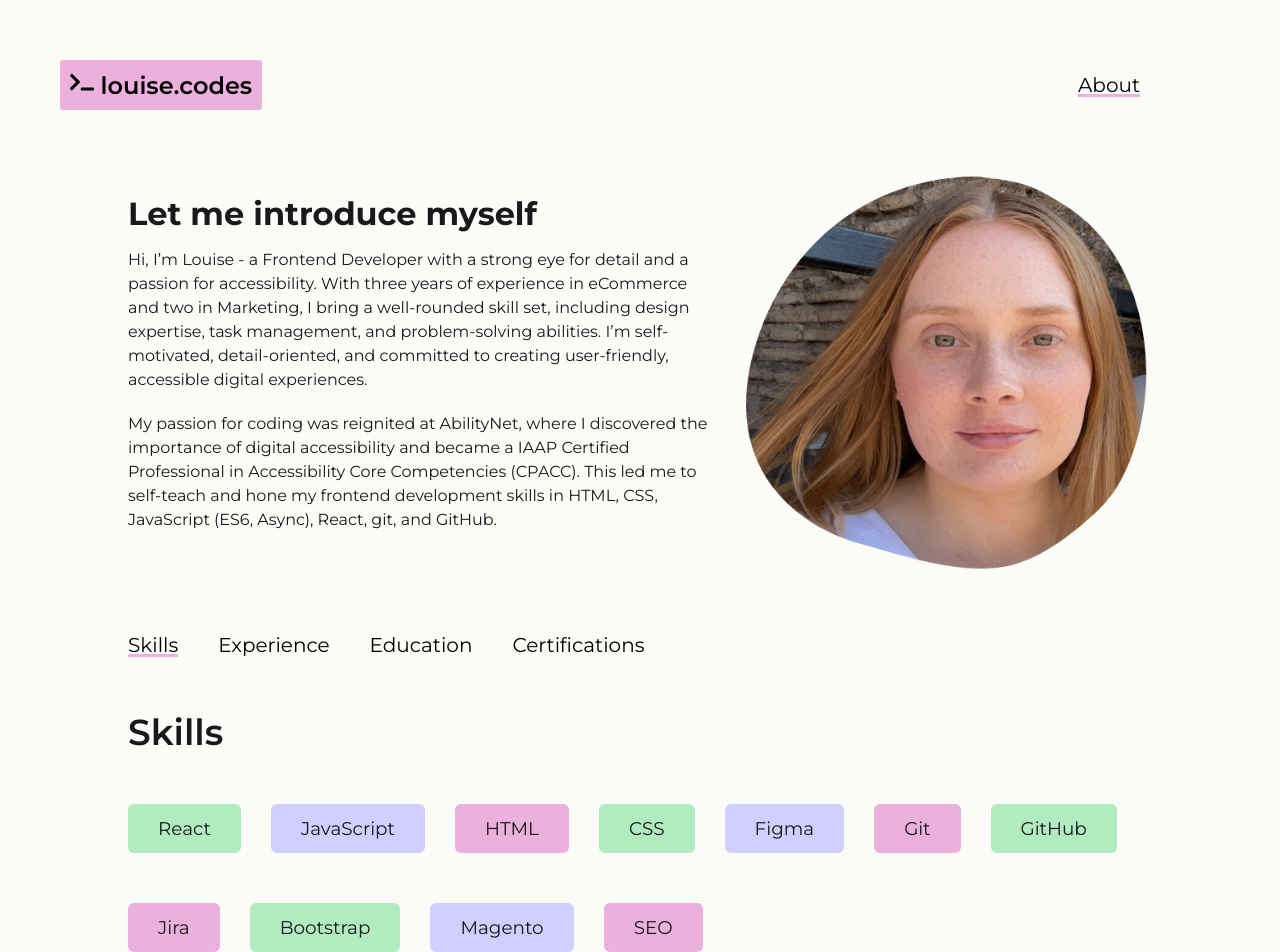
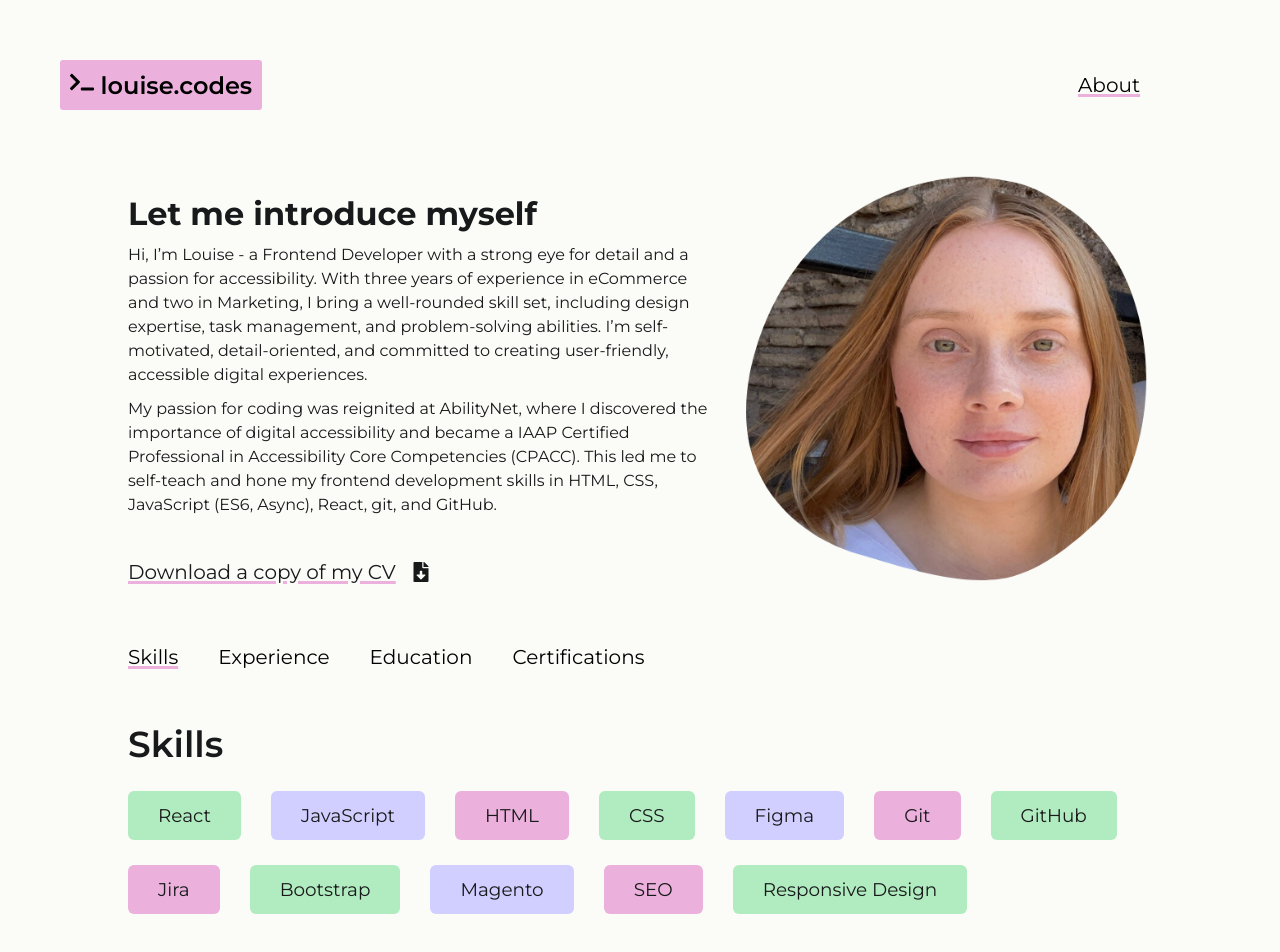
Before and after one commit to louiseka/portfolio, a React (Vite) app: page /about in a window 1280 px wide. Shown: the top 952 px of the page. Built offline with nearby package versions, Linux system fonts and the light colour scheme.

Commit message:
Updates to styling and content

```diff
--- a/src/components/AboutLayout.jsx
+++ b/src/components/AboutLayout.jsx
@@ -1,5 +1,5 @@
 import { Outlet, NavLink, Link } from "react-router"
-import { FaArrowRight } from "react-icons/fa"
+import { FaFileDownload } from "react-icons/fa"
 
 export default function AboutLayout() {
     return (
@@ -10,18 +10,12 @@ export default function AboutLayout() {
                     <div className="hero-text">
                         <h1>Let me introduce myself</h1>
                         <p>Hi, I’m Louise - a Frontend Developer with a strong eye for detail and a passion for accessibility. With three years of experience in eCommerce and two in Marketing, I bring a well-rounded skill set, including design expertise, task management, and problem-solving abilities. I’m self-motivated, detail-oriented, and committed to creating user-friendly, accessible digital experiences. </p>
-                        <p>My passion for coding was reignited at AbilityNet, where I discovered the importance of digital accessibility and became a IAAP Certified Professional in Accessibility Core Competencies (CPACC). This led me to self-teach and hone my frontend development skills in HTML, CSS, JavaScript (ES6, Async), React, git, and GitHub. </p>
+                        <p>My passion for coding was reignited at AbilityNet, where I discovered the importance of digital accessibility and became a IAAP Certified Professional in Accessibility Core Competencies (CPACC). This led me to self-teach and hone my frontend development skills in HTML, CSS, JavaScript (ES6, Async), React, git, and GitHub. <a className="medium-cta-link" href="/assets/CV-Louise-Aldridge.pdf" target="_blank">Download a copy of my CV <FaFileDownload className="icon" /> </a> </p>
 
                     </div>
 
                     <img className="profile-img" src="/assets/louise-profile.png" alt="Profile image of Louise smiling" />
                 </div>
-
-
-
-
-
-
 
                 <nav className="about-nav">
                     <NavLink to="." end className={({ isActive }) => (isActive ? 'nav-active' : "")}>Skills</NavLink>
--- a/src/index.css
+++ b/src/index.css
@@ -57,7 +57,7 @@ h4 {
 }
 
 p {
-    margin: 15px 0 25px;
+    margin: 10px 0 2px;
 }
 
 .small-text {
@@ -322,15 +322,10 @@ a[href^="mailto:"] {
 .skills-container {
     max-width: 50%;
     display: flex;
-    margin: 50px 0 0;
-
-}
-
-.skills-container {
+    margin: 25px 0;
     justify-content: flex-start;
     gap: 30px
 }
-
 
 .pink-label,
 .green-label,
@@ -339,6 +334,7 @@ a[href^="mailto:"] {
     border-radius: 6px;
     margin: 0;
     font-size: 1.15rem;
+    white-space: nowrap;
 }
 
 .pink-label {
@@ -510,7 +506,7 @@ a[href^="mailto:"] {
     }
 
     .about-section p {
-        margin: 10px 0;
+        margin: 5px 0;
     }
 }
 
--- a/src/pages/About/Skills.jsx
+++ b/src/pages/About/Skills.jsx
@@ -19,6 +19,7 @@ export default function Skills() {
                 <p className="green-label">Bootstrap</p>
                 <p className="purple-label">Magento</p>
                 <p className="pink-label">SEO</p>
+                <p className="green-label">Responsive Design</p>
             </div>
             <Link className="medium-cta-link" to="https://github.com/louiseka" target="_blank">Visit my GitHub <FaArrowRight className="icon" /></Link>
             <Link className="medium-cta-link" to={"/#projects"}>Explore my portfolio of projects <FaArrowRight className="icon" /></Link>
```
